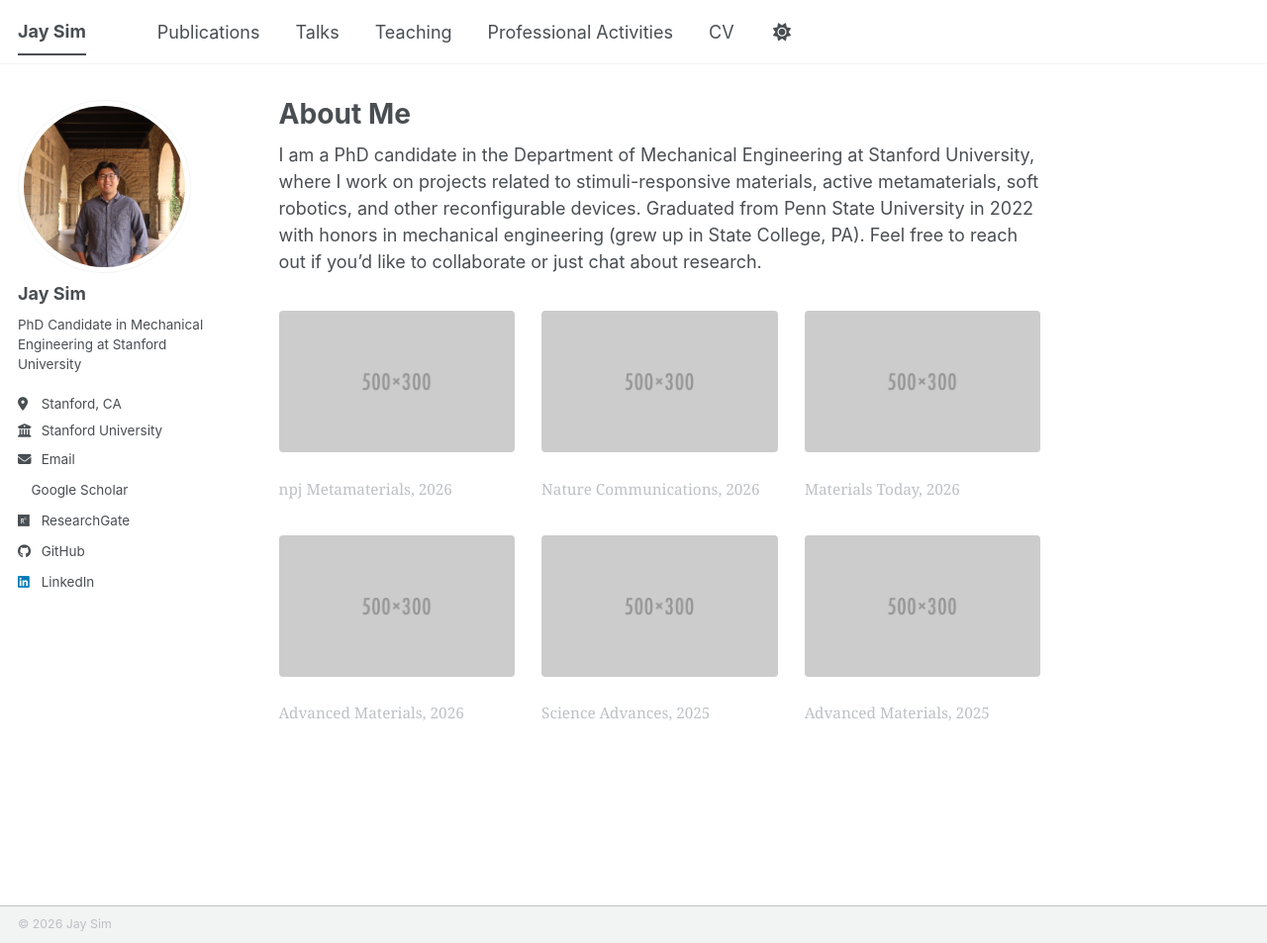
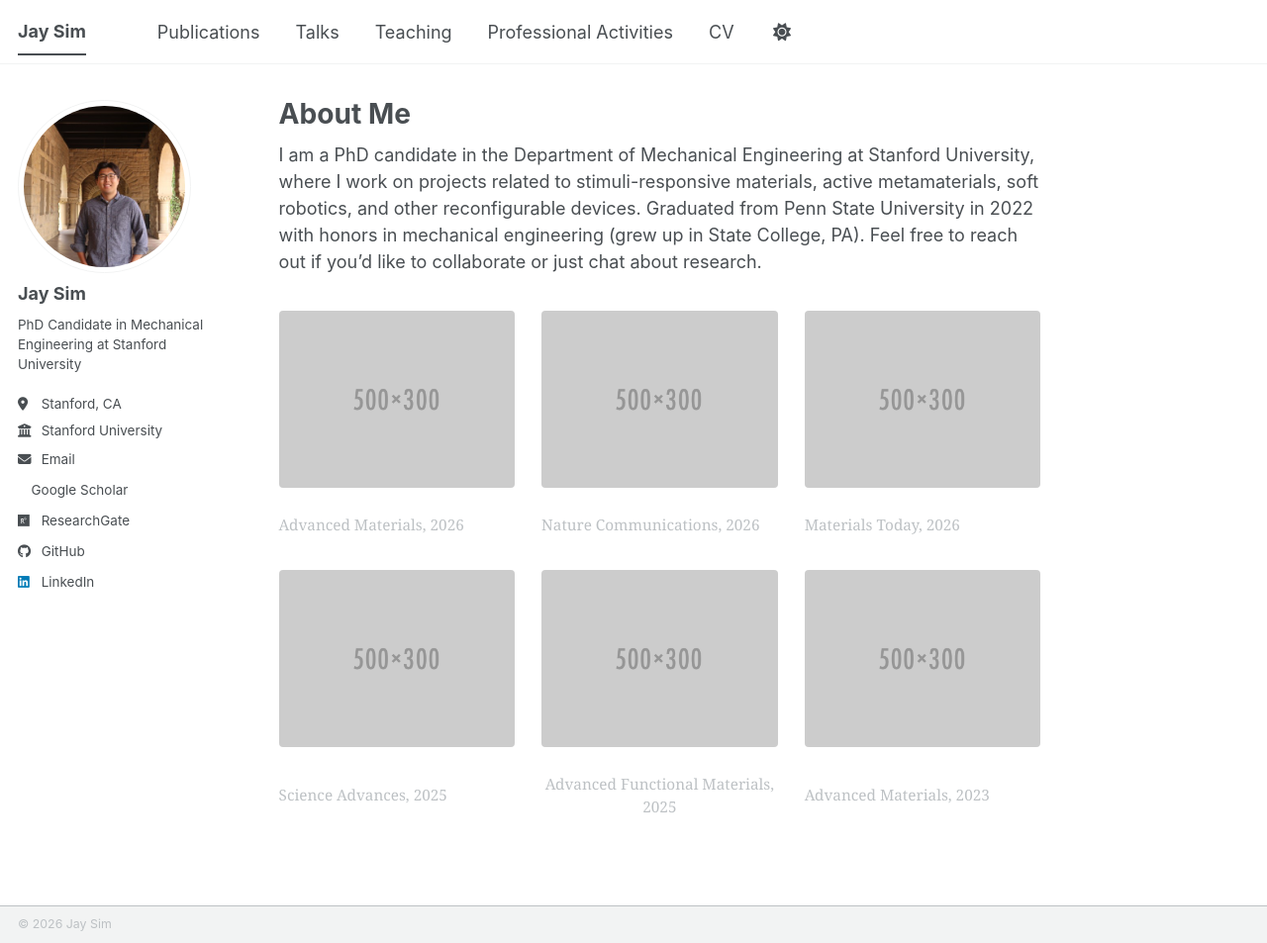
Before and after one commit to jaysejinsim/jaysejinsim.github.io, a Jekyll site: the page built from _pages/about.md, in a window 1280 px wide and 953 px high. Shown: the whole window at 99% size. Built offline with Jekyll 4.4.1, drawn with Linux system fonts in a browser that asks for light colours; a style sheet for code colours, icons or effects is not loaded.

Commit message:
Update gallery captions to requested papers, enforce uniform aspect ratio
Set a fixed 4:3 aspect ratio with object-fit: cover on gallery images
so tiles line up evenly regardless of each source image/gif's native
dimensions.

Co-Authored-By: Claude Sonnet 5 <noreply@anthropic.com>

```diff
--- a/_data/gallery.yml
+++ b/_data/gallery.yml
@@ -1,12 +1,12 @@
 - image: "/images/500x300.png"
-  caption: "npj Metamaterials, 2026"
+  caption: "Advanced Materials, 2026"
 - image: "/images/500x300.png"
   caption: "Nature Communications, 2026"
 - image: "/images/500x300.png"
   caption: "Materials Today, 2026"
 - image: "/images/500x300.png"
-  caption: "Advanced Materials, 2026"
-- image: "/images/500x300.png"
   caption: "Science Advances, 2025"
 - image: "/images/500x300.png"
-  caption: "Advanced Materials, 2025"
+  caption: "Advanced Functional Materials, 2025"
+- image: "/images/500x300.png"
+  caption: "Advanced Materials, 2023"
--- a/_pages/about.md
+++ b/_pages/about.md
@@ -21,7 +21,8 @@ I am a PhD candidate in the Department of Mechanical Engineering at Stanford Uni
 }
 .research-gallery img {
   width: 100%;
-  height: auto;
+  aspect-ratio: 4 / 3;
+  object-fit: cover;
   border-radius: 4px;
   display: block;
 }
```
